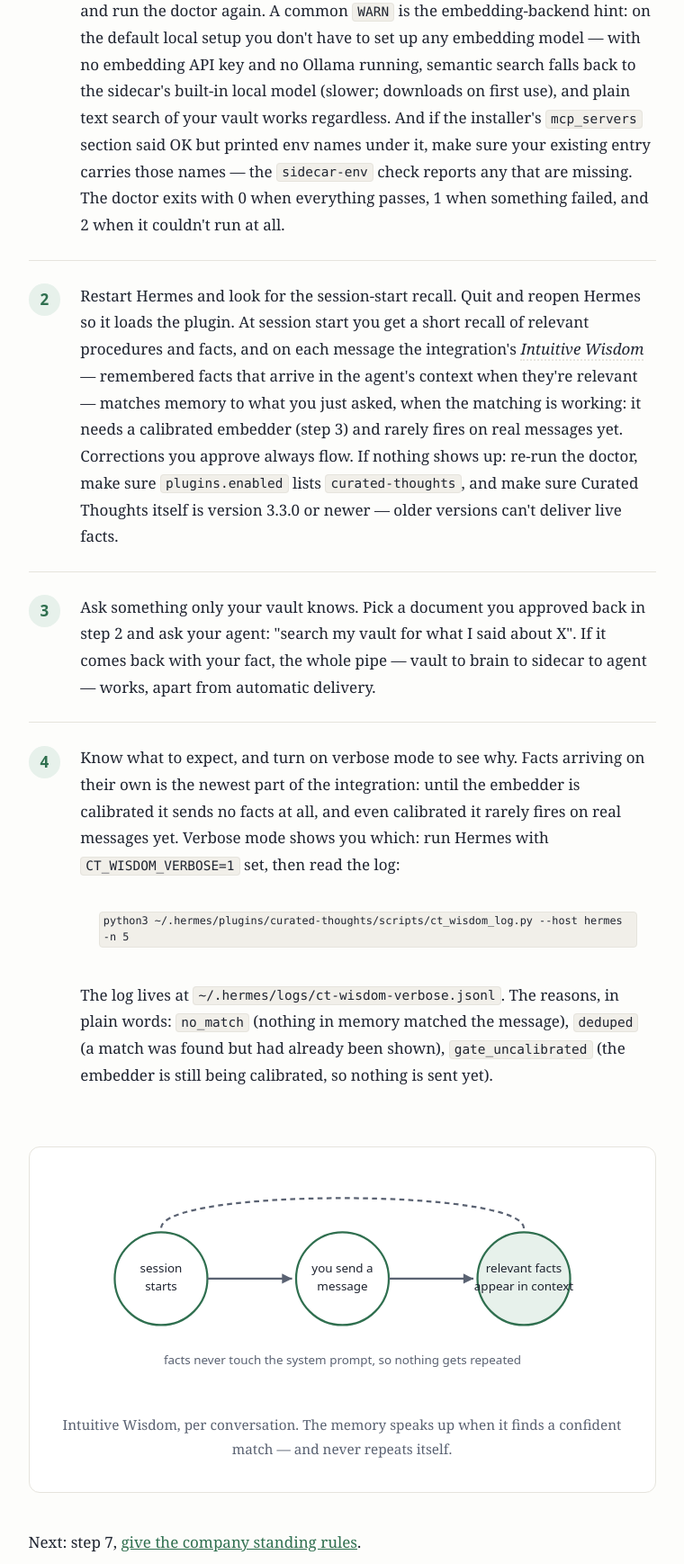
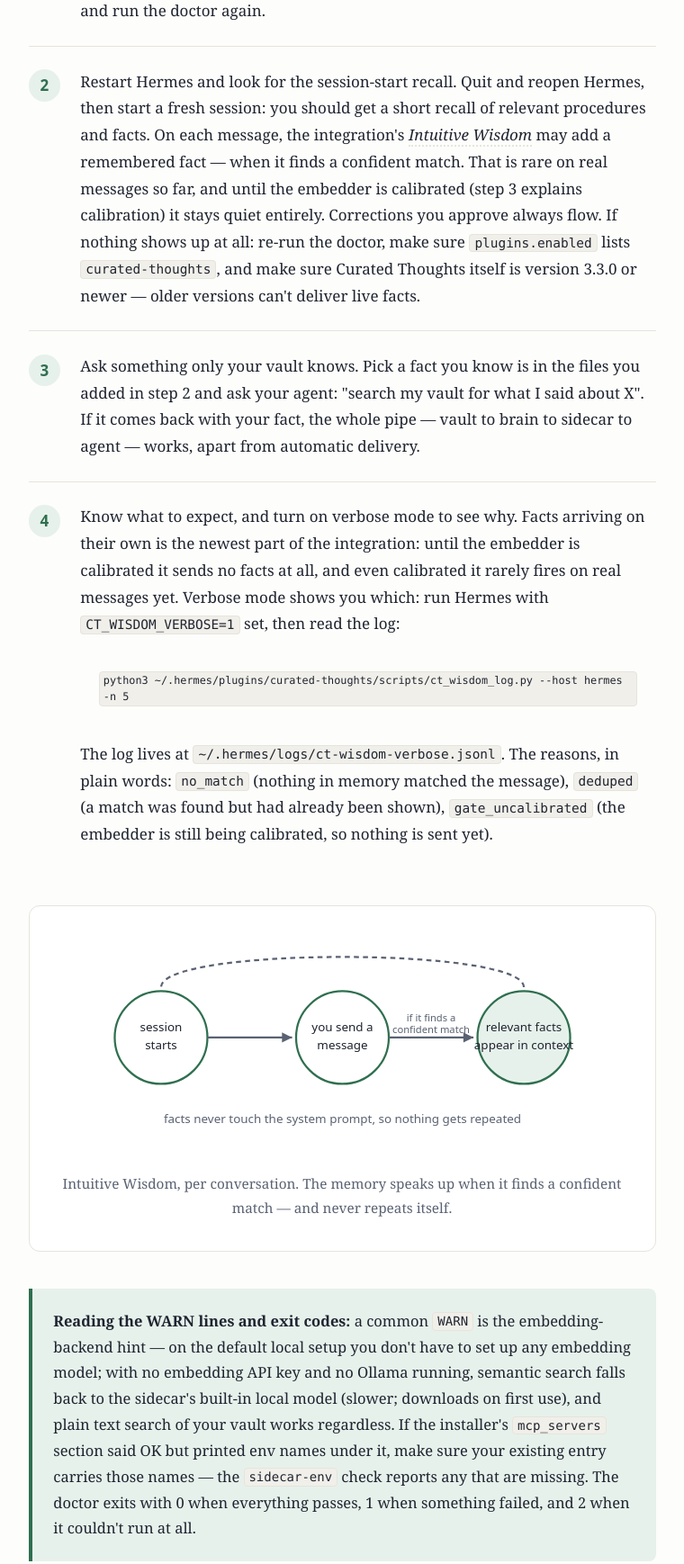
Before and after one commit to equationalapplications/company-in-a-box-tutorial, a plain HTML site: page site/check-it-works.html in a window 1280 px wide. Shown: the part 747-2485 px from the top of the page at 90% size, without its empty margins (260-1020 px from the left). Drawn offline with Linux system fonts and the light colour scheme.

Commit message:
fix: fold expansion review round-1 findings (2 MAJOR + 10 MINOR)
exp-M1: calibration was a circular pointer (each page sent the reader to
the other) and never explained. models-privacy now explains it in plain
words (uncalibrated start; quality baseline builds on its own; nothing
to run; corrections always flow); check-it-works points to step 3.
exp-M2: check-it-works steps 1-2 were walls of text. Step 1 keeps the
doctor + output shape + '0 FAIL is the goal'; the WARN/fallback,
sidecar-env and exit-code material moved to an aside after the figure;
step 2 rewritten as short sentences.
exp-m3: lifecycle SVG now gates the arrow ('if it finds a confident
match') instead of promising delivery on every message.
exp-m4: 'prints blocks to paste' arrow left the folder box — relabeled
'the blocks land here' (the installer prints; the folder is the
destination).
exp-m5: 97-char bottom label split to two lines inside the viewBox.
exp-m6: setup-memory ~/.brain label moved off the box stroke (y 103→116).
exp-m7: models-privacy step 3 gains the spec's callout: this generation
model writes CT's summary pages — not the model behind your agent.
exp-m8: first-integration pointer paragraph rewritten as one line (was
changelog-flavored).
exp-m9: 'a document you approved back in step 2' corrected — step 2
approves proposed summary pages; the check asks about a fact in files
you added.
exp-m10: sitemap lastmod refreshed to 2026-11-16 on the 13 changed URLs.
exp-m11: configure-ct-hermes spec status → Implemented, in review.
exp-m12: plugins-block forward reference added ('step 3 below shows
where that block goes').

Gates after fold: tests OK; checker PASS with external links.

```diff
--- a/site/check-it-works.html
+++ b/site/check-it-works.html
@@ -39,34 +39,24 @@
     <code>0 FAIL</code> is the goal. <code>WARN</code> means that layer
     works but a feature is degraded — the line's <code>fix:</code> hint
     says exactly what to do. <code>FAIL</code> means stop, do what the
-    line says, and run the doctor again. A common <code>WARN</code> is
-    the embedding-backend hint: on the default local setup you don't
-    have to set up any embedding model — with no embedding API key and
-    no Ollama running, semantic search falls back to the sidecar's
-    built-in local model (slower; downloads on first use), and plain
-    text search of your vault works regardless. And if the installer's
-    <code>mcp_servers</code> section said OK but printed env names under
-    it, make sure your existing entry carries those names — the
-    <code>sidecar-env</code> check reports any that are missing. The
-    doctor exits with 0 when everything passes, 1 when something failed,
-    and 2 when it couldn't run at all.</li>
+    line says, and run the doctor again.</li>
     <li>Restart Hermes and look for the session-start recall. Quit and
-    reopen Hermes so it loads the plugin. At session start you get a
-    short recall of relevant procedures and facts, and on each message
-    the integration's <span class="term">Intuitive Wisdom</span> —
-    remembered facts that arrive in the agent's context when they're
-    relevant — matches memory to what you just asked, when the matching
-    is working: it needs a calibrated embedder (step 3) and rarely fires
-    on real messages yet. Corrections you approve always flow. If nothing
-    shows up: re-run the doctor, make sure
-    <code>plugins.enabled</code> lists <code>curated-thoughts</code>, and
-    make sure Curated Thoughts itself is version 3.3.0 or newer — older
-    versions can't deliver live facts.</li>
-    <li>Ask something only your vault knows. Pick a document you approved
-    back in step 2 and ask your agent: "search my vault for what I said
-    about X". If it comes back with your fact, the whole pipe — vault to
-    brain to sidecar to agent — works, apart from automatic
-    delivery.</li>
+    reopen Hermes, then start a fresh session: you should get a short
+    recall of relevant procedures and facts. On each message, the
+    integration's <span class="term">Intuitive Wisdom</span> may add a
+    remembered fact — when it finds a confident match. That is rare on
+    real messages so far, and until the embedder is calibrated (step 3
+    explains calibration) it stays quiet entirely. Corrections you
+    approve always flow. If nothing shows up at all: re-run the doctor,
+    make sure <code>plugins.enabled</code> lists
+    <code>curated-thoughts</code>, and make sure Curated Thoughts itself
+    is version 3.3.0 or newer — older versions can't deliver live
+    facts.</li>
+    <li>Ask something only your vault knows. Pick a fact you know is in
+    the files you added in step 2 and ask your agent: "search my vault
+    for what I said about X". If it comes back with your fact, the whole
+    pipe — vault to brain to sidecar to agent — works, apart from
+    automatic delivery.</li>
     <li>Know what to expect, and turn on verbose mode to see why. Facts
     arriving on their own is the newest part of the integration: until
     the embedder is calibrated it sends no facts at all, and even
@@ -96,12 +86,28 @@
       <polygon points="230,100 220,95 220,105" fill="#5a6272"/>
       <line x1="326" y1="100" x2="410" y2="100" stroke="#5a6272" stroke-width="2"/>
       <polygon points="410,100 400,95 400,105" fill="#5a6272"/>
+      <text x="368" y="84" text-anchor="middle" font-family="system-ui" font-size="10" fill="#5a6272">if it finds a</text>
+      <text x="368" y="96" text-anchor="middle" font-family="system-ui" font-size="10" fill="#5a6272">confident match</text>
       <path d="M 460 50 C 460 10, 100 10, 100 50" fill="none" stroke="#5a6272" stroke-width="2" stroke-dasharray="5 4"/>
       <text x="280" y="185" text-anchor="middle" font-family="system-ui" font-size="12" fill="#5a6272">facts never touch the system prompt, so nothing gets repeated</text>
     </svg>
     <figcaption>Intuitive Wisdom, per conversation. The memory speaks up
     when it finds a confident match — and never repeats itself.</figcaption>
   </figure>
+
+  <div class="aside">
+    <p><strong>Reading the WARN lines and exit codes:</strong> a common
+    <code>WARN</code> is the embedding-backend hint — on the default
+    local setup you don't have to set up any embedding model; with no
+    embedding API key and no Ollama running, semantic search falls back
+    to the sidecar's built-in local model (slower; downloads on first
+    use), and plain text search of your vault works regardless. If the
+    installer's <code>mcp_servers</code> section said OK but printed env
+    names under it, make sure your existing entry carries those names —
+    the <code>sidecar-env</code> check reports any that are missing. The
+    doctor exits with 0 when everything passes, 1 when something failed,
+    and 2 when it couldn't run at all.</p>
+  </div>
 
   <p>Next: step 7, <a href="procedures.html">give the company standing
   rules</a>.</p>
```
Also changed, not shown: site/first-integration.html (+8 -7 lines), site/models-privacy.html (+9 -4 lines), site/setup-memory.html (+1 -1 lines), site/sitemap.xml (+13 -13 lines), 1 other file.
